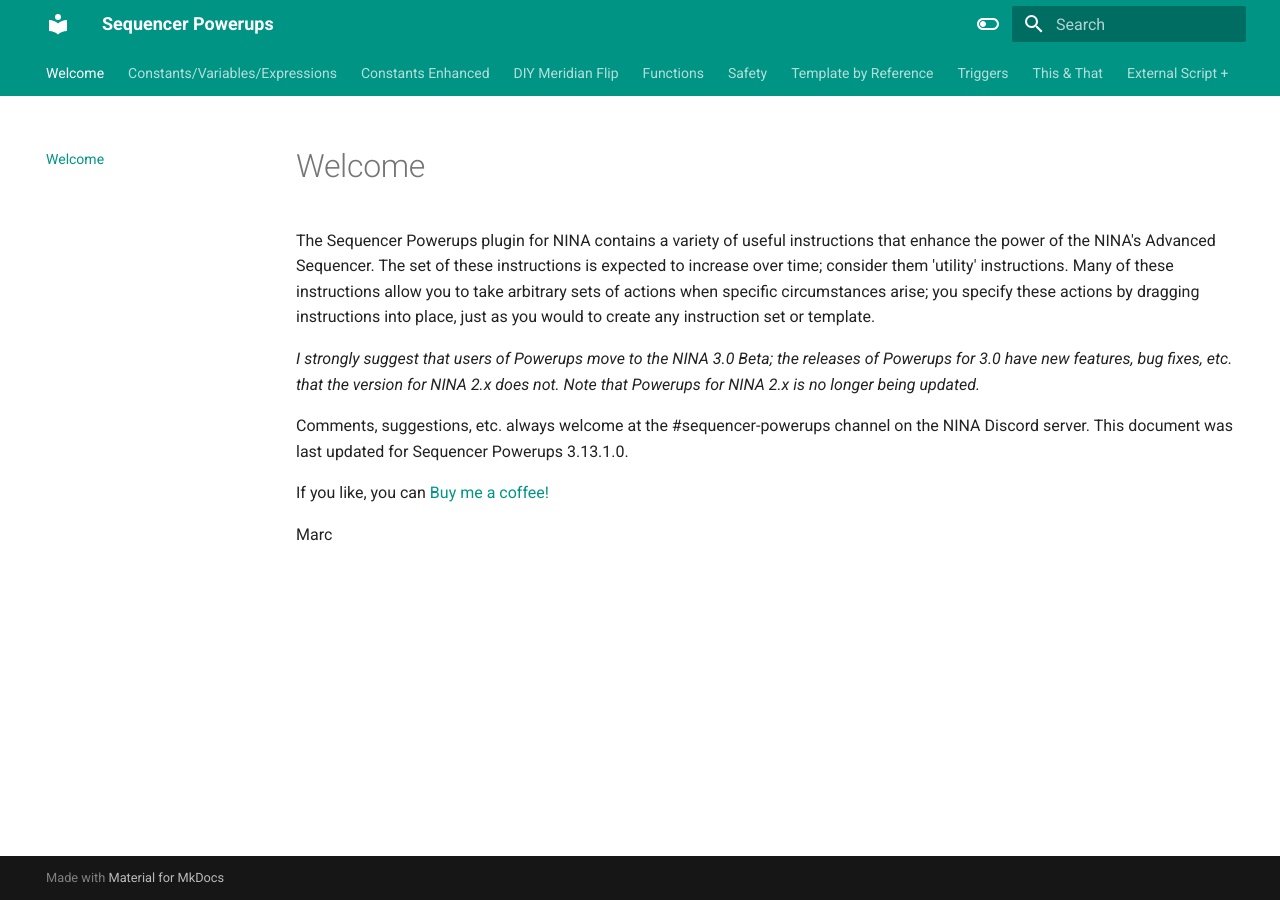
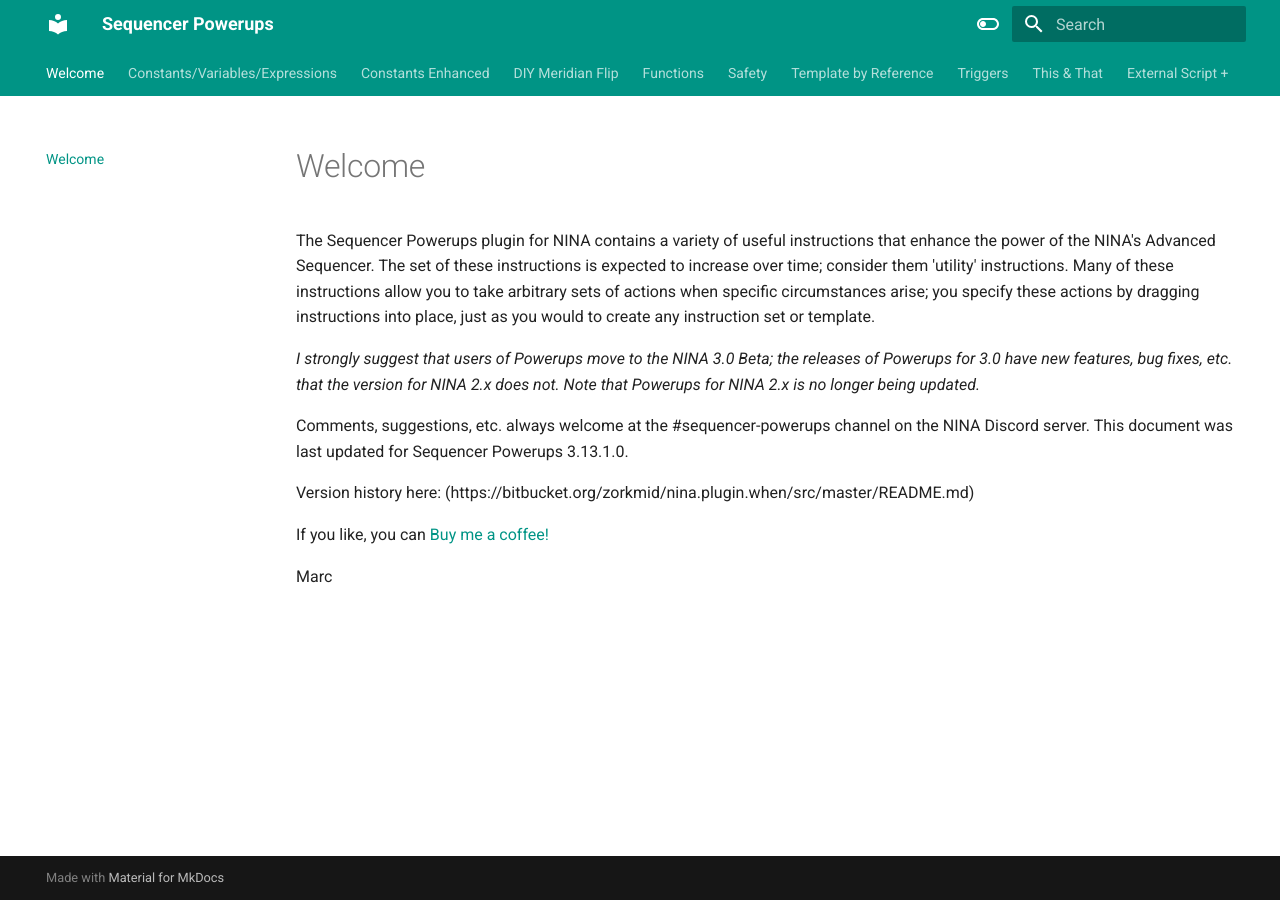
Before and after one commit to marcblank/marcblank.github.io, an MkDocs documentation site: the page built from docs/index.md, in a window 1280 px wide. Built offline with MkDocs 1.6.1 and Material for MkDocs 9.7.7, drawn with Linux system fonts in a browser that asks for light colours.

Commit message:
Add reference to version history

```diff
--- a/docs/index.md
+++ b/docs/index.md
@@ -6,6 +6,8 @@
 
 Comments, suggestions, etc. always welcome at the #sequencer-powerups channel on the NINA Discord server.  This document was last updated for Sequencer Powerups 3.13.1.0.
 
+Version history here: (https://bitbucket.org/zorkmid/nina.plugin.when/src/master/README.md)
+
 If you like, you can [Buy me a coffee!](https://www.buymeacoffee.com/marcblank)
 
 Marc
```
